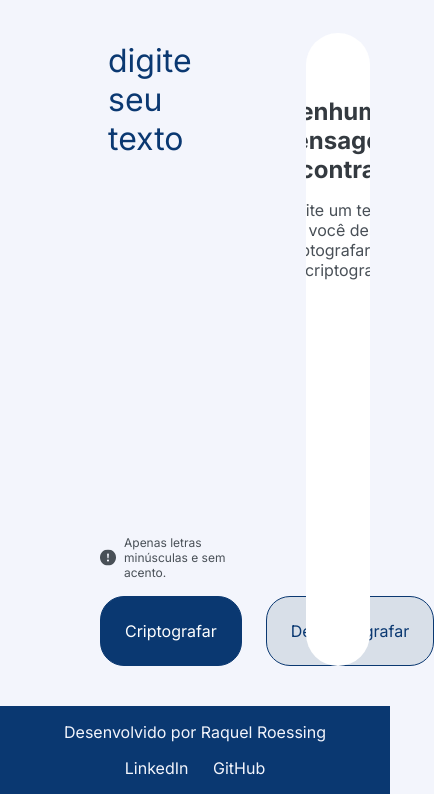
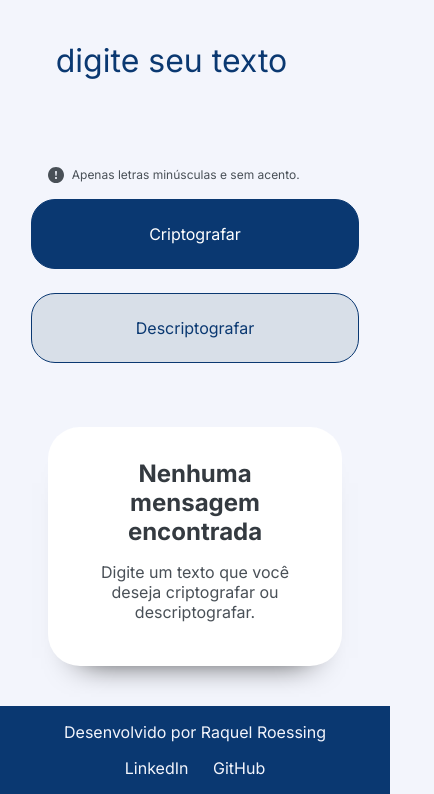
Before and after one commit to frassing/decodificador-alura, a plain HTML site: page index.html in a window 390 px wide. Shown: the part 83-877 px from the top of the page, 434 px wide, since content can reach past the window. Drawn offline with Linux system fonts and the light colour scheme.

Commit message:
add v.1.1 mobile view

```diff
--- a/styles/style.css
+++ b/styles/style.css
@@ -190,3 +190,35 @@ body {
 	background-color: var(--cor-terciaria);
 	transition: all .3s;
 }
+
+@media (max-width: 1200px) {
+	.decodificador {
+		flex-direction: column;
+		align-items: center;
+		gap: 4rem;
+	}
+
+	.decodificador__entrada, .decodificador__saida {
+		width: 85%;
+	}
+
+	.decodificador__entrada {
+		padding-left: 0;
+	}
+
+	.decodificador__saida__img {
+		display: none;
+	}
+}
+
+@media (max-width: 600px) {
+	.decodificador__entrada, .decodificador__saida {
+        width: 95%;
+    }
+
+	.decodificador__entrada__botoes  {
+		flex-direction: column;
+		flex-wrap: wrap;
+		align-content: center;
+	}
+}
```
